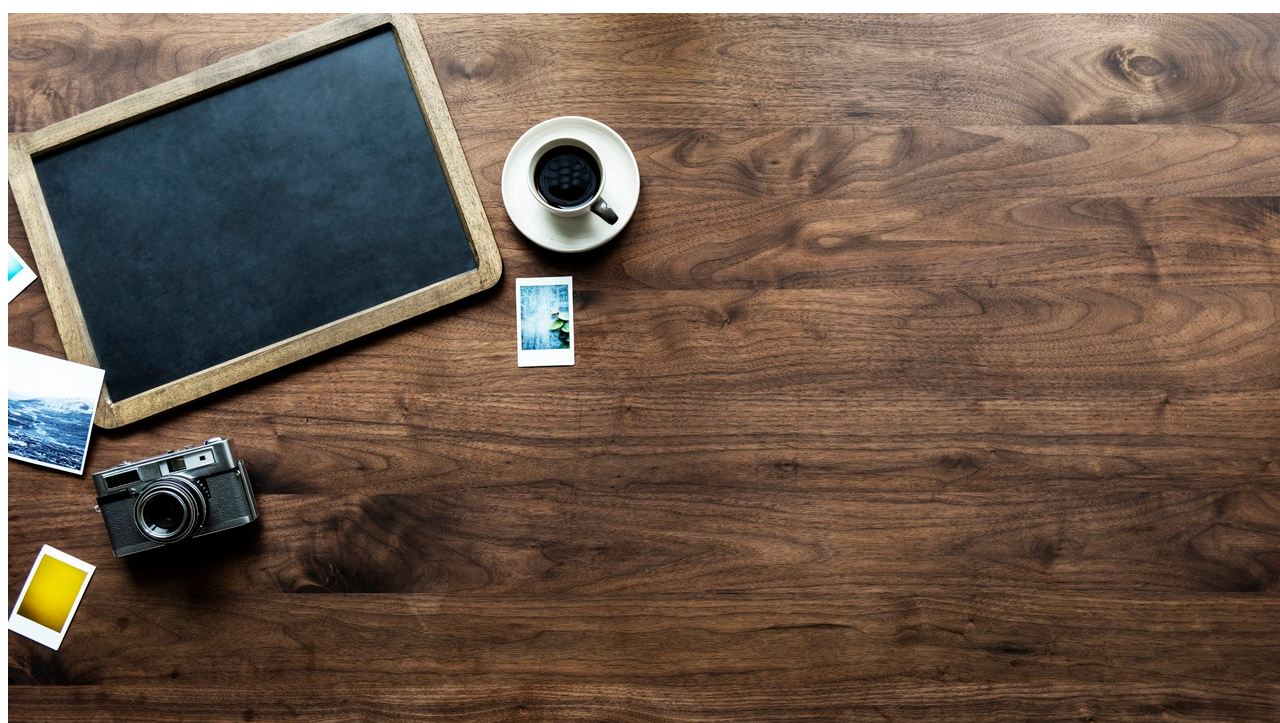
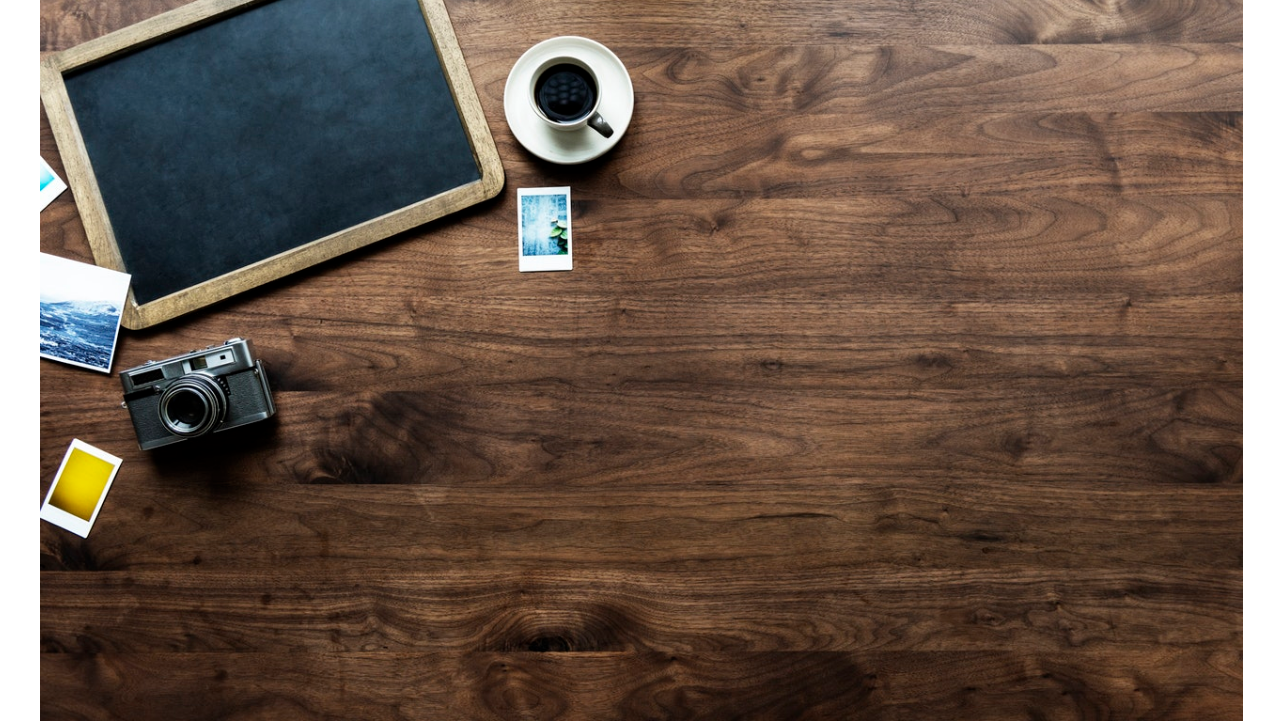
Before and after one commit to nitinchugh4u/Dev-New, a plain HTML site: page website/images/index.html in a window 1280 px wide. Shown: the part 155-878 px from the top of the page. Drawn offline with Linux system fonts and the light colour scheme; files that its build step writes are made by us from their sources; the site is published under a folder, as on GitHub Pages, so addresses that start at the root find nothing.

Commit message:
website using html css

```diff
--- a/website/images/index.html
+++ b/website/images/index.html
@@ -4,7 +4,7 @@
     <meta charset="UTF-8">
     <meta http-equiv="X-UA-Compatible" content="IE=edge">
     <meta name="viewport" content="width=device-width, initial-scale=1.0">
-    <link rel="stylesheet" href="/website/style.css">
+    <link rel="stylesheet" href="style.css">
    <title>Document</title>
 
 </head>
```
Also changed, not shown: website/images/style.css (+8 -2 lines).
